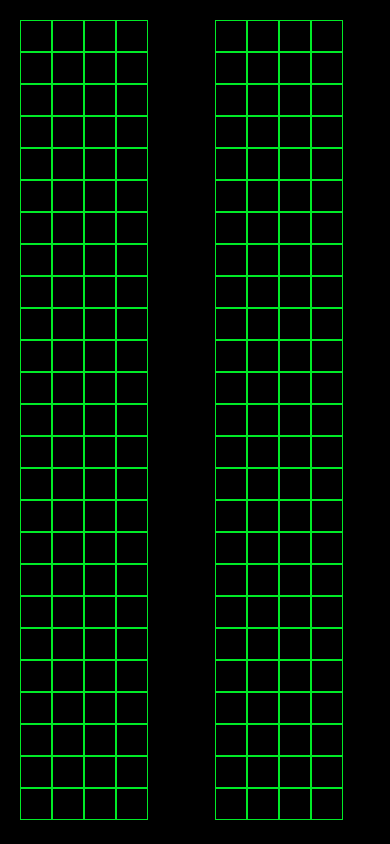
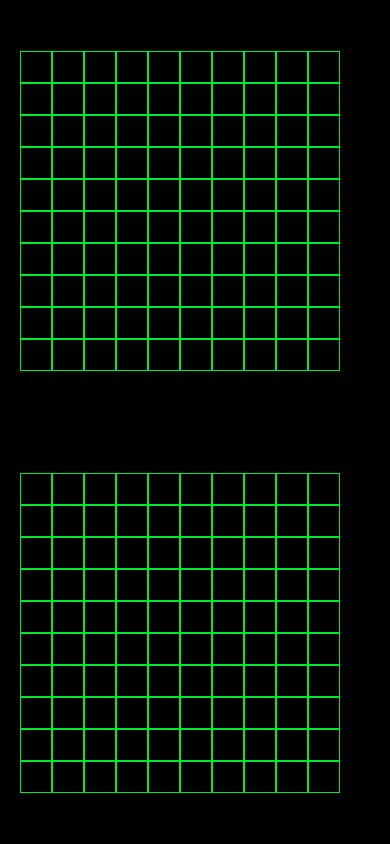
Before and after one commit to heldersrvio/battleship, a plain HTML site: page index.html in a window 390 px wide. Drawn offline with Linux system fonts and the light colour scheme.

Commit message:
Added media query

```diff
--- a/style.css
+++ b/style.css
@@ -8,7 +8,23 @@ body {
 body {
 	background-color: black;
 	display: flex;
-	flex-direction: row;
+    flex-direction: row;
+    justify-content: center;
+}
+
+@media (max-width: 730px) {
+    body {
+        flex-direction: column;
+        justify-content: space-around;
+    }
+
+    .gameboard {
+        width: 160px;
+        height: 160px;
+        display: flex;
+        flex-wrap: wrap;
+        margin: 10px;
+    }
 }
 
 .gameboard {
@@ -16,12 +32,12 @@ body {
 	height: 320px;
 	display: flex;
 	flex-wrap: wrap;
-	margin: 20px;
+    margin: 20px;
 }
 
 .cell {
-	width: 30px;
-	height: 30px;
+	width: 9.375%;
+	height: 9.375%;
 	border: 1px solid rgb(0, 235, 39);
 }
 
```
